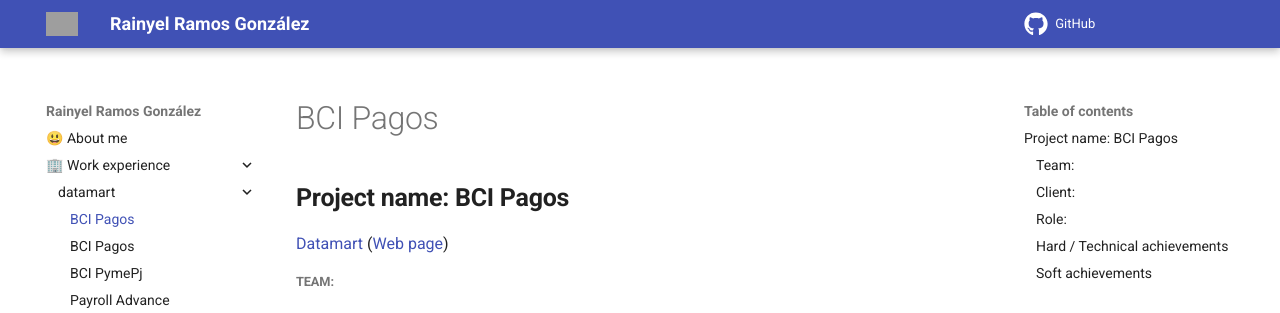
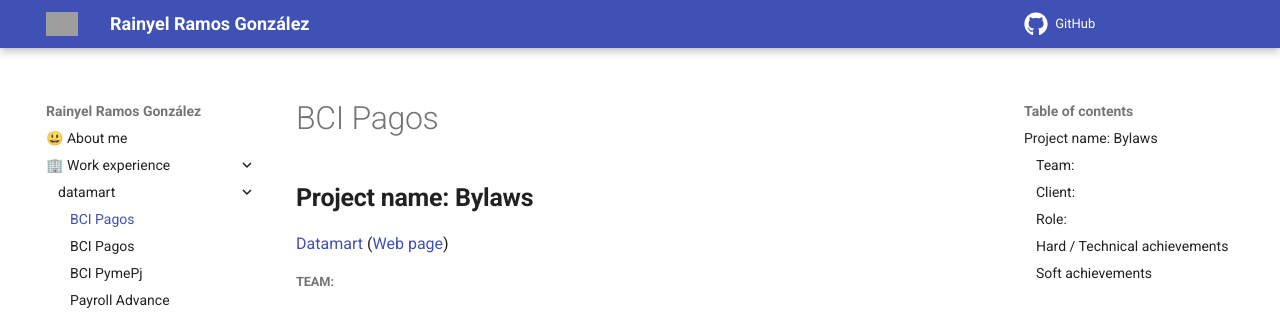
Before and after one commit to rayniel95/rayniel95.github.io, an MkDocs documentation site: the page built from docs/work_experience/datamart/bylaws.md, in a window 1280 px wide and 900 px high. Shown: the top 313 px of the window. Built offline with MkDocs 1.6.1 and Material for MkDocs 9.7.7, drawn with Linux system fonts in a browser that asks for light colours; grey boxes are pictures that could not be loaded.

Commit message:
docs(datamart): update project name to bylaws

```diff
--- a/docs/work_experience/datamart/bylaws.md
+++ b/docs/work_experience/datamart/bylaws.md
@@ -1,4 +1,4 @@
-## **Project name: BCI Pagos**
+## **Project name: Bylaws**
 
 [Datamart](https://www.linkedin.com/company/datamartcl/) ([Web page](https://datamart.cl/))
 
```
